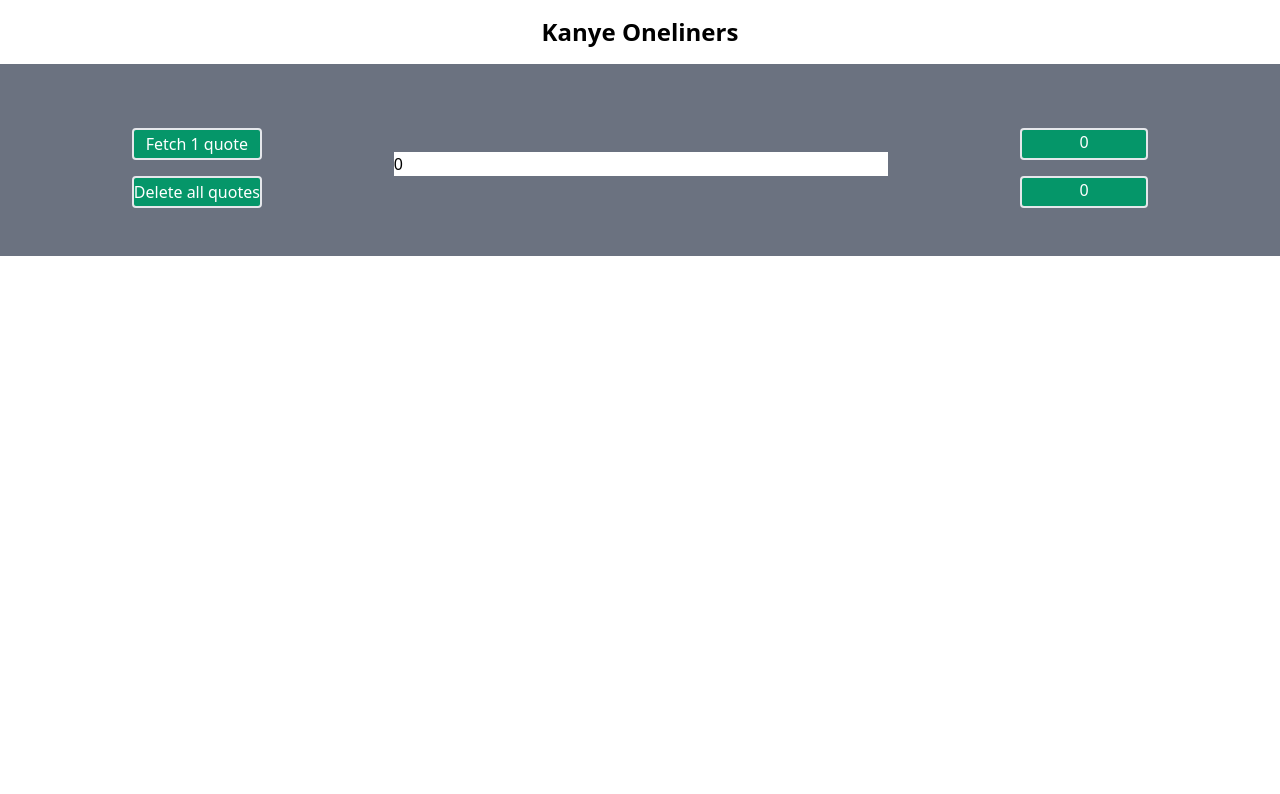
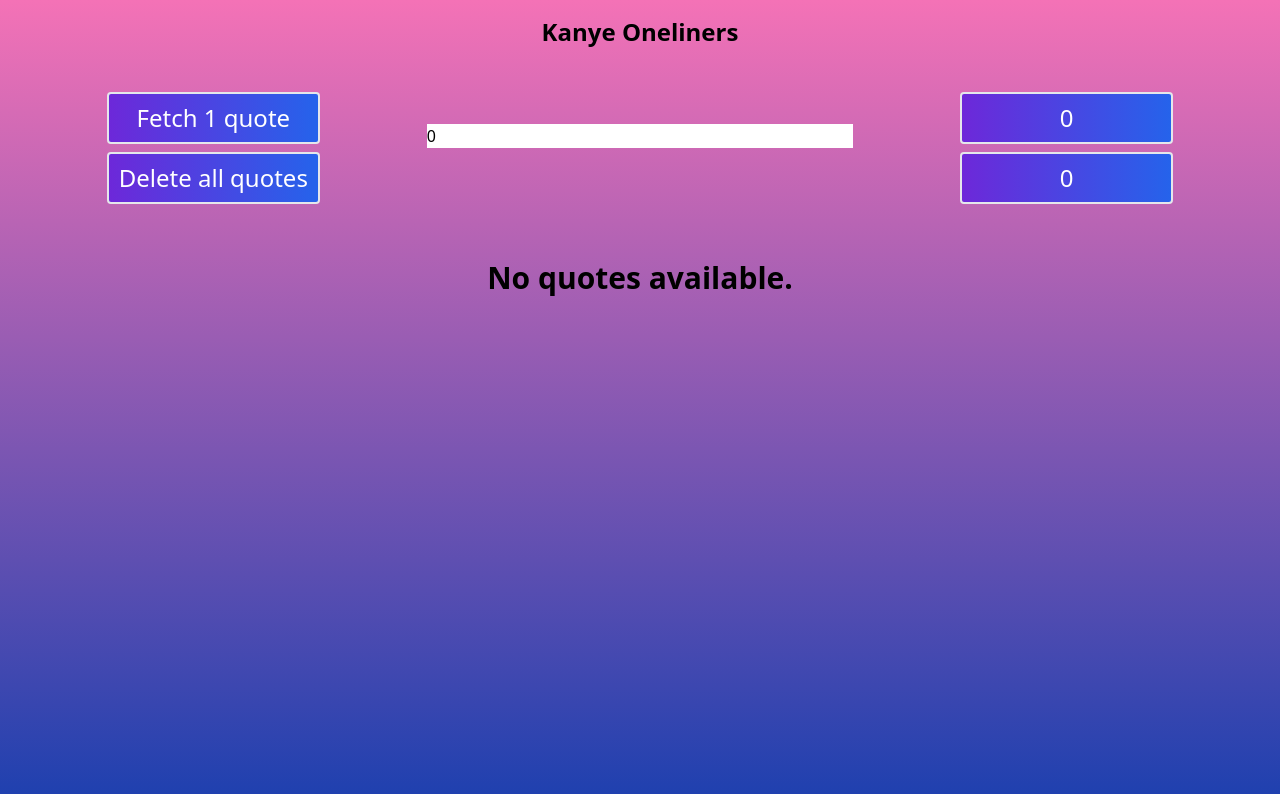
Before and after one commit to L4NTIN3/react-loppuharkka, a React (Create React App) app in the folder lopputekele/: page / in a window 1280 px wide. Shown: the top 794 px of the page. Built offline with nearby package versions, Linux system fonts and the light colour scheme.

Commit message:
Toimii melkeen täydellisesti muttei ihan sitten kuitenkaan. Good enough

```diff
--- a/lopputekele/src/AddList.js
+++ b/lopputekele/src/AddList.js
@@ -1,11 +1,52 @@
-const ListAdd = ({ quote }) => {
+import { useContext } from "react";
+import { AppContext } from "./app-context";
+
+
+const ListAdd = ({ quote, index }) => {
+
+    const [state, setState] = useContext(AppContext)
+
+
+
+
+    const deleteClick = () => {
+
+        deleteQuote({ quote, index });
+
+    }
+
+
+    const deleteQuote = (q) => {
+
+        let uusi = state.haetutLinet.filter((quote, index) => {
+            console.log(q.quote)
+            console.log(q.index)
+            return !(
+                q.quote == quote.quote
+            )
+        })
+
+        let h = state.tallennetutLinet.filter((quote) => {
+            return !(
+                q.quote === quote.quote &&
+                q.index === quote.index
+            )
+        })
+
+        console.log(uusi)
+
+        setState({ ...state, haetutLinet: uusi, tallennetutLinet: h})
+
+    }
+
+
     return(
-        <div className="listpart h-3/6 overflow-y-auto" >
-            <div className="p-4 flex flex-wrap ml-3 w-2/4 float-left" >
-                <p>{quote}</p>
+        <div className="listpart h-36 overflow-y-auto bg-gradient-to-r from-blue-600 to-purple-700 mt-8" >
+            <div className="p-4 flex flex-wrap ml-1 w-2/4 float-left flex-1" >
+                <p className="mb-3 font-semibold text-2xl text-white mt-1">{quote} : {index}</p>
             </div>
-            <div className="flex flex-wrap">
-                <button className="btn btn-green">Delete</button>
+            <div className="flex bg-blue-500 w-4/12 flex-2">
+                <button className="btn btn-green text-center " onClick={deleteClick}> Delete </button>
             </div>
         </div>
     )
--- a/lopputekele/src/App.js
+++ b/lopputekele/src/App.js
@@ -4,7 +4,7 @@
 
 function App() {
   return (
-    <div style={{ textAlign: 'center' }}>
+    <div className="bg-gradient-to-b from-pink-400 to-blue-800 h-screen"  style={{ textAlign: 'center' }}>
 
       <Menu />
 
--- a/lopputekele/src/Lista.js
+++ b/lopputekele/src/Lista.js
@@ -4,16 +4,29 @@
 
 
 const Linet = () => {
-    const [state] = useContext(AppContext)
+    const [state, setState] = useContext(AppContext)
+
+
+    if(state.haetutLinet.length == 0){
+        return(
+            <div className="p-5">
+                <h1 className="font-bold text-3xl"> No quotes available. </h1>
+            </div>
+        )
+    }
 
     return(
 
 
-        <div className="h-96 overflow-y-auto ">
-            <div className="flex flex-col justify-center items-center border-green-200 ">
-                {state.haetutLinet.map(({quote}) => {
+        <div className="h-4/5 overflow-y-auto  ">
+            <div className="flex flex-col justify-center items-center border-green-200 pb-8">
+                {state.haetutLinet.map(({quote}, index) => {
                 return (
-                    <ListAdd quote = {quote} />
+                    <ListAdd
+                        quote = {quote}
+                        index = {index}
+                        key = {quote + ": " + index}
+                        />
                 )
 
                 })}
--- a/lopputekele/src/Valikko.js
+++ b/lopputekele/src/Valikko.js
@@ -15,10 +15,11 @@
         let data = await response.json();
 
         state.tallennetutLinet.push(data)
-        console.log(state.tallennetutLinet)
+        state.haetutLinet.push(data)
+
 
         setState({...state,
-            haetutLinet: state.tallennetutLinet
+            haetutLinet: state.haetutLinet
 
         })
 
@@ -40,7 +41,7 @@
             setState({...state, haetutLinet: state.tallennetutLinet})
         }
         else if(maara == 0 || maara == null){
-            setState({...state, haetutLinet: state.tallennetutLinet})
+            setState({...state, haetutLinet: []})
         }
         else if(maara > 1 && maara < 999){
 
@@ -77,24 +78,24 @@
 
         <div className = "w-full">
 
-            <h1 className="font-bold text-2xl m-4">Kanye Oneliners</h1>
+            <h1 className="font-bold text-2xl pt-4">Kanye Oneliners</h1>
 
-            <div className="h-48 flex flex-wrap flex-auto content-center bg-gray-500">
+            <div className="h-48 flex flex-wrap flex-auto content-center ">
 
-                <div className=" h-30 flex flex-col flex-auto content-center flex-wrap  ">
-                    <button className="btn btn-green" onClick={ fetchQuote } >  Fetch 1 quote  </button>
-                    <button className="btn btn-green" onClick={ deleteAll } >  Delete all quotes  </button>
+                <div className=" h-30 flex flex-col flex-auto content-center w-3/12 ">
+                    <button className="btn counterit" onClick={ fetchQuote } >  Fetch 1 quote  </button>
+                    <button className="btn counterit" onClick={ deleteAll } >  Delete all quotes  </button>
 
                 </div>
-                <div className=" h-10 flex flex-col flex-auto content-center ">
-                    <input className="mt-10" type="Text" pattern="[0-9999]*" value={maara} onChange={(e) => setMaara(e.target.value)} />
+                <div className=" h-10 flex flex-col flex-auto w-3/12 content-center ">
+                    <input className="mt-10" type="number" min="0" max="999" value={maara} onChange={(e) => setMaara(e.target.value)} />
 
                 </div>
 
 
-                <div className="flex flex-col flex-wrap flex-auto content-center ">
-                    <p className="btn btn-green w-32">{state.haetutLinet.length}</p>
-                    <p className="btn btn-green w-32">{state.tallennetutLinet.length}</p>
+                <div className="flex flex-col w-3/12 flex-auto content-center ">
+                    <p className="btn counterit w-32">{state.haetutLinet.length}</p>
+                    <p className="btn counterit w-32">{state.tallennetutLinet.length}</p>
 
                 </div>
             </div>
--- a/lopputekele/src/index.css
+++ b/lopputekele/src/index.css
@@ -4,13 +4,25 @@
 
 
 .btn{
-    @apply rounded mt-4
+    @apply rounded py-2 ;
 }
 
 .btn-green{
-    @apply bg-green-600 text-white h-8 border-2
+    @apply bg-gradient-to-r from-purple-700 to-blue-600 text-white w-3/6 border-2 m-auto text-center
 }
 
 .listpart{
-    @apply flex flex-wrap border-2 rounded w-6/12 justify-center items-center
+    @apply flex flex-wrap border-2 rounded justify-between w-4/5
 }
+
+.counterit{
+    @apply
+    bg-gradient-to-r from-purple-700 to-blue-600
+    text-2xl
+    text-white
+    w-3/6
+    border-2
+    m-auto
+    text-center
+    mt-2
+}
```
